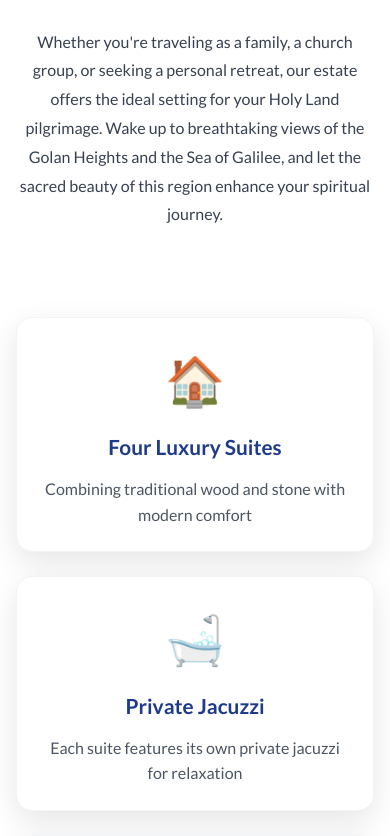
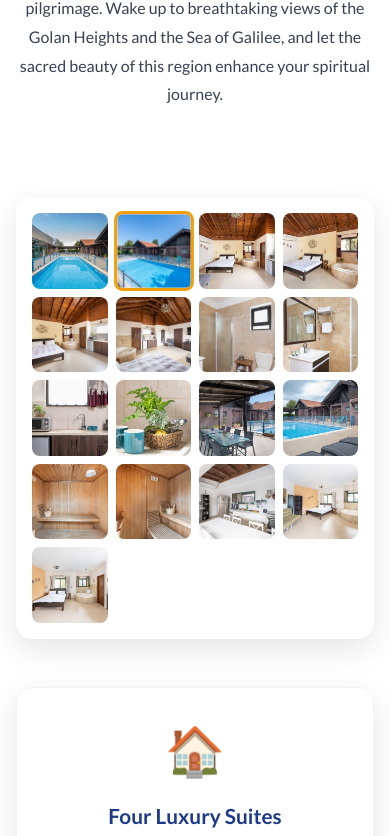
Before and after one commit to DanM1980/terebinth-estate, a React (Create React App) app: page / in a window 390 px wide. Shown: the part 3378-4214 px from the top of the page. Built offline with nearby package versions, Linux system fonts and the light colour scheme.

Commit message:
Update AboutEstate layout - Move thumbnails to full-width section below text

```diff
--- a/src/components/AboutEstate/AboutEstate.css
+++ b/src/components/AboutEstate/AboutEstate.css
@@ -125,6 +125,20 @@
   overflow-y: auto;
 }
 
+.gallery-thumbnails-fullwidth {
+  margin-top: 2rem;
+  margin-bottom: 2rem;
+}
+
+.gallery-thumbnails-fullwidth .gallery-thumbnails {
+  max-height: none;
+  overflow-y: visible;
+  background: var(--white);
+  border-radius: 1rem;
+  box-shadow: 0 10px 30px rgba(0, 0, 0, 0.1);
+  padding: 1.5rem;
+}
+
 .thumbnail {
   border: none;
   border-radius: 0.5rem;
@@ -246,6 +260,11 @@
     max-height: 150px;
   }
 
+  .gallery-thumbnails-fullwidth .gallery-thumbnails {
+    grid-template-columns: repeat(auto-fit, minmax(70px, 1fr));
+    padding: 1rem;
+  }
+
   .amenities-grid {
     grid-template-columns: 1fr;
     gap: 1.5rem;
@@ -280,6 +299,12 @@
     gap: 0.3rem;
     padding: 0.5rem;
     max-height: 120px;
+  }
+
+  .gallery-thumbnails-fullwidth .gallery-thumbnails {
+    grid-template-columns: repeat(auto-fit, minmax(60px, 1fr));
+    gap: 0.5rem;
+    padding: 1rem;
   }
 
   .description-content h3 {
--- a/src/components/AboutEstate/AboutEstate.tsx
+++ b/src/components/AboutEstate/AboutEstate.tsx
@@ -205,22 +205,6 @@ const AboutEstate = () => {
                   ›
                 </button>
               </div>
-
-              <div className="gallery-thumbnails">
-                {estateImages.map((image, index) => (
-                  <button
-                    key={index}
-                    className={`thumbnail ${index === currentImageIndex ? 'active' : ''}`}
-                    onClick={() => setCurrentImageIndex(index)}
-                  >
-                    <img
-                      src={`/images/about/thumbnails/${image.src.split('/').pop()}`}
-                      alt={image.alt}
-                      loading="lazy"
-                    />
-                  </button>
-                ))}
-              </div>
             </div>
           </div>
 
@@ -240,6 +224,24 @@ const AboutEstate = () => {
                 and let the sacred beauty of this region enhance your spiritual journey.
               </p>
             </div>
+          </div>
+        </div>
+
+        <div className="gallery-thumbnails-fullwidth">
+          <div className={`gallery-thumbnails ${isVisible ? 'fade-in visible' : 'fade-in'}`}>
+            {estateImages.map((image, index) => (
+              <button
+                key={index}
+                className={`thumbnail ${index === currentImageIndex ? 'active' : ''}`}
+                onClick={() => setCurrentImageIndex(index)}
+              >
+                <img
+                  src={`/images/about/thumbnails/${image.src.split('/').pop()}`}
+                  alt={image.alt}
+                  loading="lazy"
+                />
+              </button>
+            ))}
           </div>
         </div>
 
```
